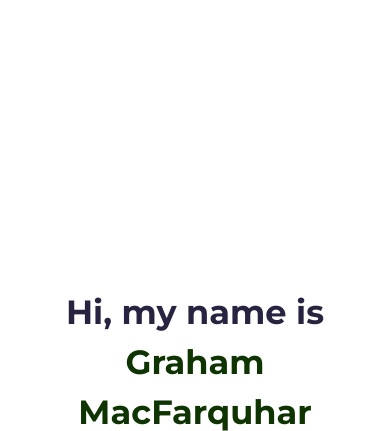
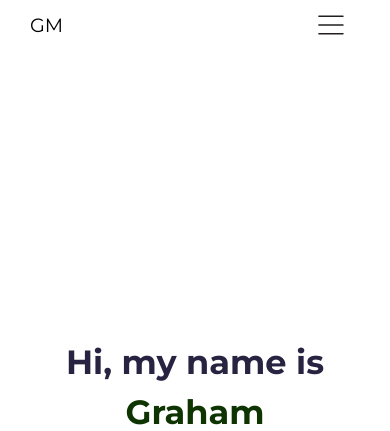
Before and after one commit to gmacfarq/portfolio-website, a Flask app: page / in a window 390 px wide. Shown: the top 431 px of the page. Run offline with Flask 3, Linux system fonts and the light colour scheme; some libraries are stand-ins or nearby versions.

Commit message:
add mobile navbar

```diff
--- a/static/css/main.css
+++ b/static/css/main.css
@@ -65,12 +65,6 @@ a:hover {
     z-index: 3;
 }
 
-@media(max-width: 75em) {
-    .nav-wrapper {
-        display: none;
-    }
-}
-
 .navbar {
     display: flex;
     align-items: center;
@@ -79,7 +73,18 @@ a:hover {
     overflow: hidden;
 }
 
-.navbar p {
+.navbar p.fullname {
+    color: #000;
+    font-size: 2rem;
+    font-weight: 400;
+    text-decoration: none;
+    padding: 10px;
+    width: auto;
+    justify-self: start;
+    margin-left: 20px;
+}
+.navbar p.initials{
+    display: none;
     color: #000;
     font-size: 2rem;
     font-weight: 400;
@@ -109,11 +114,47 @@ a:hover {
     color: var(--secondary-color);
 }
 
-.text-color-main {
-    margin-left: 1rem;
-    color: var(--main-color);
-    -webkit-text-fill-color: var(--main-color)
+.nav-icon {
+    display: none;
 }
+
+@media(max-width: 1000px) {
+    .navbar p.fullname{
+        display: none;
+    }
+    .navbar p.initials{
+        display: inline;
+    }
+}
+
+@media(max-width: 700px){
+    .navbar .nav-links {
+        display: none;
+    }
+    .nav-icon{
+        display:flex;
+        justify-content: center;
+    }
+    #hamb{
+        display: block;
+        position: absolute;
+        top: 0.5rem;
+        right: 4rem;
+        height: 40px;
+    }
+    .navbar .mobile-nav {
+        display: none;
+        flex-direction: column;
+        justify-self: end;
+        position: relative;
+        background-color: rgba(255, 255, 255, 0.8);
+        top:11.63rem;
+    }
+    .navbar {
+        overflow:visible;
+    }
+}
+
 
 @supports((-webkit-background-clip: text) or (background-clip: text)) or (-webkit-background-clip: text) {
     .text-color-main {
@@ -776,7 +817,7 @@ section .row span {
 /*==================== SKILLS ====================*/
 .skills-container {
     font-size: 1.5rem;
-    width: 60%;
+    width: 65%;
     row-gap: 0;
     column-gap: 2rem;
     margin-top: 1.5rem;
@@ -884,10 +925,15 @@ section .row span {
     color: var(--main-color);
     cursor: pointer;
     padding:0 1rem 0 1rem;
+    border:1px solid #CCC;
+    background:#fff;
+    box-shadow: 0 0 5px -1px rgba(0,0,0,0.2);
+    vertical-align: middle;
+    text-align: center;
 }
 
 .experience-button:hover {
-    color: var(--main-color);
+    background:#DDD;
 }
 
 .experience-icon {
@@ -922,7 +968,7 @@ section .row span {
     display: inline-block;
     width: 13px;
     height: 13px;
-    background-color: var(--main-color);
+    background-color: var(--secondary-color);
     border-radius: 50%;
 }
 
@@ -930,7 +976,7 @@ section .row span {
     display: block;
     width: 1px;
     height: 100%;
-    background-color: var(--main-color);
+    background-color: var(--secondary-color);
     transform: translate(-7px, 30px);
 }
 
--- a/static/js/main.js
+++ b/static/js/main.js
@@ -58,3 +58,14 @@ var typed = new Typed(".type", {
   backSpeed: 60,
   loop: true,
 });
+
+let hamb = document.getElementById("hamb");
+let mobile_nav = document.getElementById("mobile-nav");
+
+hamb.addEventListener("click", () => {
+  if (mobile_nav.style.display === "flex") {
+    mobile_nav.style.display = "none";
+  } else {
+    mobile_nav.style.display = "flex";
+  }
+})
--- a/templates/index.html
+++ b/templates/index.html
@@ -30,7 +30,11 @@
   <div class="nav-wrapper">
     <div class="grad-bar"></div>
     <nav class="navbar">
-      <p>Graham MacFarquhar</p>
+      <p class="fullname">Graham MacFarquhar</p>
+      <p class="initials">GM</p>
+
+
+
       <div class="nav-links">
 
         <div class="nav-item"><a href="#">Home</a></div>
@@ -41,6 +45,21 @@
         <div class="nav-item"><a href="#contact">Contact</a></div>
 
       </div>
+      <div class="nav-icon">
+        <img id="hamb" src="../static/img/hamburger-menu.svg" />
+
+        <div id="mobile-nav" class="nav-links mobile-nav">
+
+          <div class="nav-item"><a href="#">Home</a></div>
+          <div class="nav-item"><a href="#about">About</a></div>
+          <div class="nav-item"><a href="#skills">Skills</a></div>
+          <div class="nav-item"><a href="#experience">Experience</a></div>
+          <div class="nav-item"><a href="#projects">Portfolio</a></div>
+          <div class="nav-item"><a href="#contact">Contact</a></div>
+
+        </div>
+      </div>
+
     </nav>
   </div>
   </div>
```
Also changed, not shown: static/img/hamburger-menu.svg (added).
